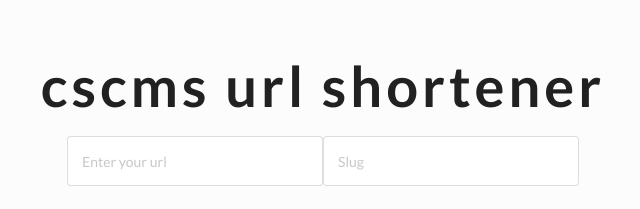
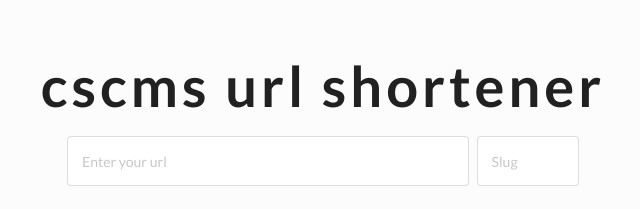
Before and after one commit to thetkpark/cscms-url-shortener, a React (Create React App) app in the folder client/: page / in a window 1280 px wide. Shown: the part 232-441 px from the top of the page, without its empty margins (317-957 px from the left). Built offline with nearby package versions, Linux system fonts and the light colour scheme.

Commit message:
add: css to input field :sparkles:

```diff
--- a/client/src/components/Landing.css
+++ b/client/src/components/Landing.css
@@ -23,6 +23,13 @@ h1 {
 }
 .myBtn {
 	padding: 18px !important;
+}
+#input-url {
+	width: 78.5%;
+	margin-right: 1.5%;
+}
+#input-slug {
+	width: 20%;
 }
 
 @media screen and (max-width: 900px) {
```
